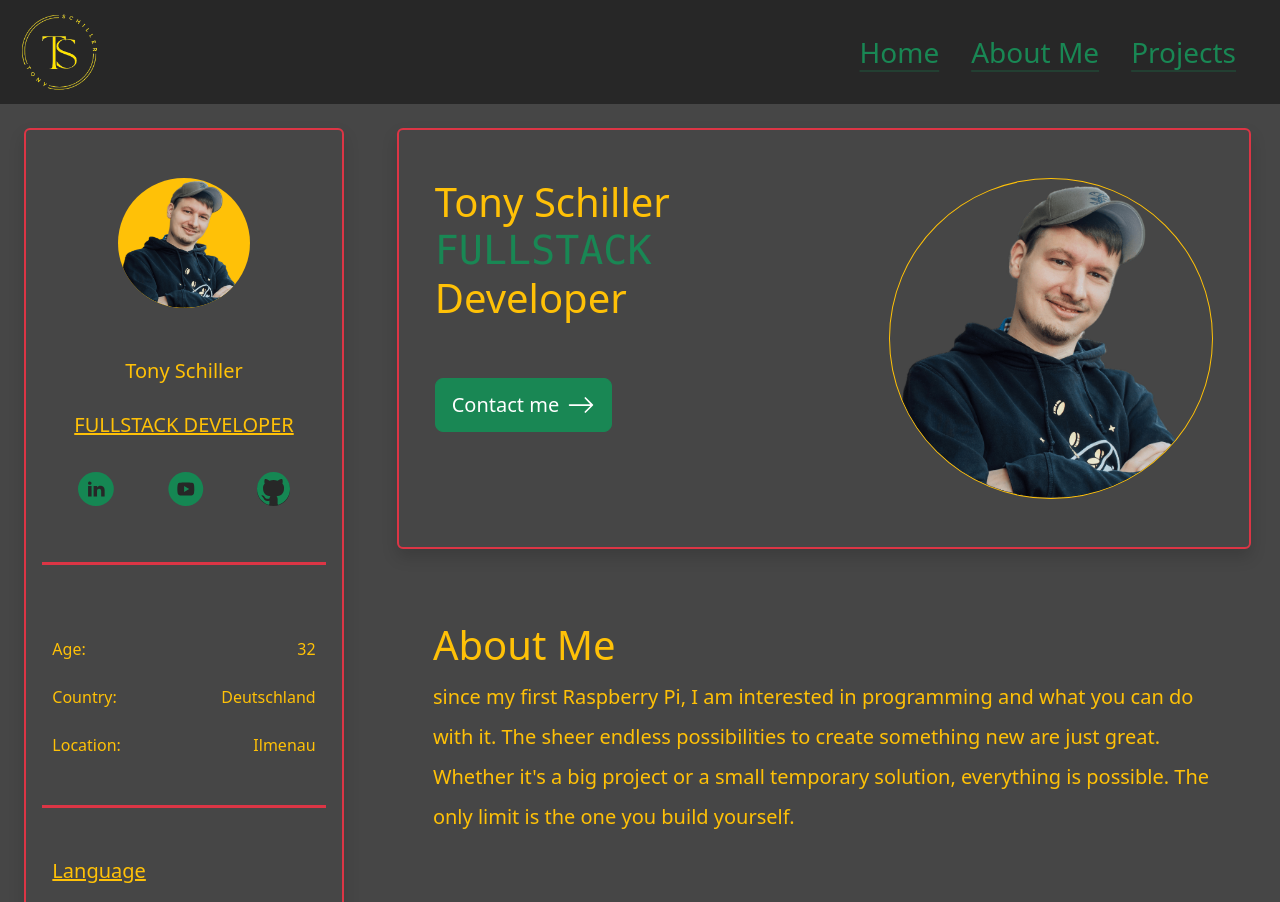
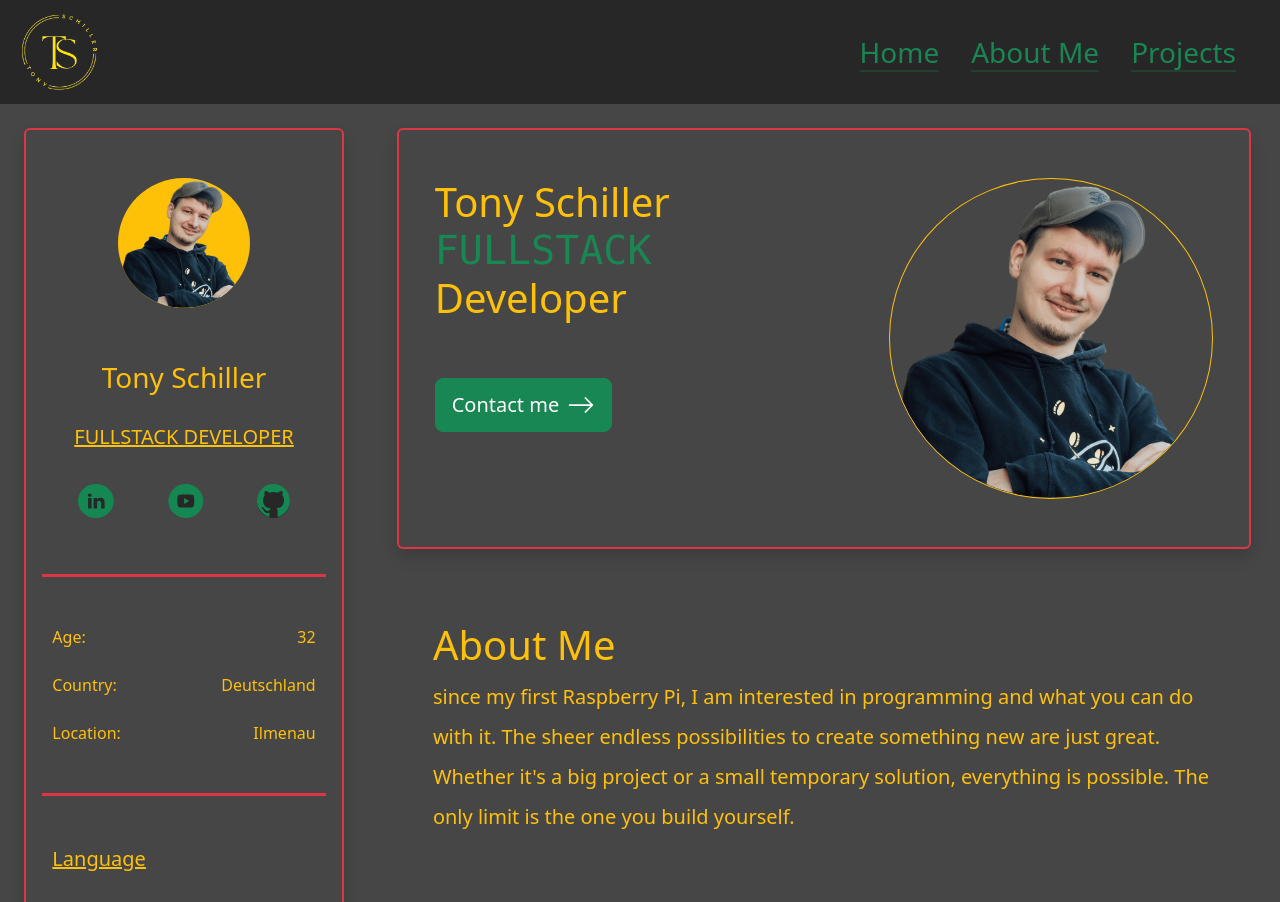
Before and after one commit to tonyS912/portfolio-vue, a Vue app: page / in a window 1280 px wide. Shown: the top 902 px of the page. Built offline with nearby package versions, Linux system fonts and the light colour scheme.

Commit message:
update for legal notice and privacy notice update skills update footer

```diff
--- a/src/components/dataProfile.vue
+++ b/src/components/dataProfile.vue
@@ -34,7 +34,7 @@ import ProjectsOverview from "@/components/projectsOverview.vue";
     </div>
 
     <div>
-      <div class="text-warning fs-2 col-lg-11 mx-auto" id="projectsDesktop">Projects</div>
+      <div class="text-warning fs-2 col-lg-11 mx-auto" id="projectsDesktop"><h2 class="fs-1">Projects</h2></div>
       <ProjectsOverview></ProjectsOverview>
     </div>
   </div>
--- a/src/components/shortProfile.vue
+++ b/src/components/shortProfile.vue
@@ -12,7 +12,7 @@ import ProjectsOverview from "@/components/projectsOverview.vue";
       </div>
     </div>
     <div>
-      <div class="d-flex justify-content-center align-self-center pb-4"><label class="text-warning fs-5">Tony
+      <div class="d-flex justify-content-center align-self-center pb-4"><label class="text-warning fs-3">Tony
         Schiller</label></div>
     </div>
     <div>
@@ -42,7 +42,7 @@ import ProjectsOverview from "@/components/projectsOverview.vue";
 
   <div class="mx-4 mx-lg-0" id="aboutMe">
 
-    <div class="col-12 col-sm-10 d-flex flex-row justify-content-between align-self-center my-4 mx-auto" id="Age">
+    <div class="col-12 col-sm-10 d-flex flex-row justify-content-between align-self-center mb-4 mx-auto" id="Age">
       <div class="text-warning">Age:</div>
       <div class="text-warning">32</div>
     </div>
```
